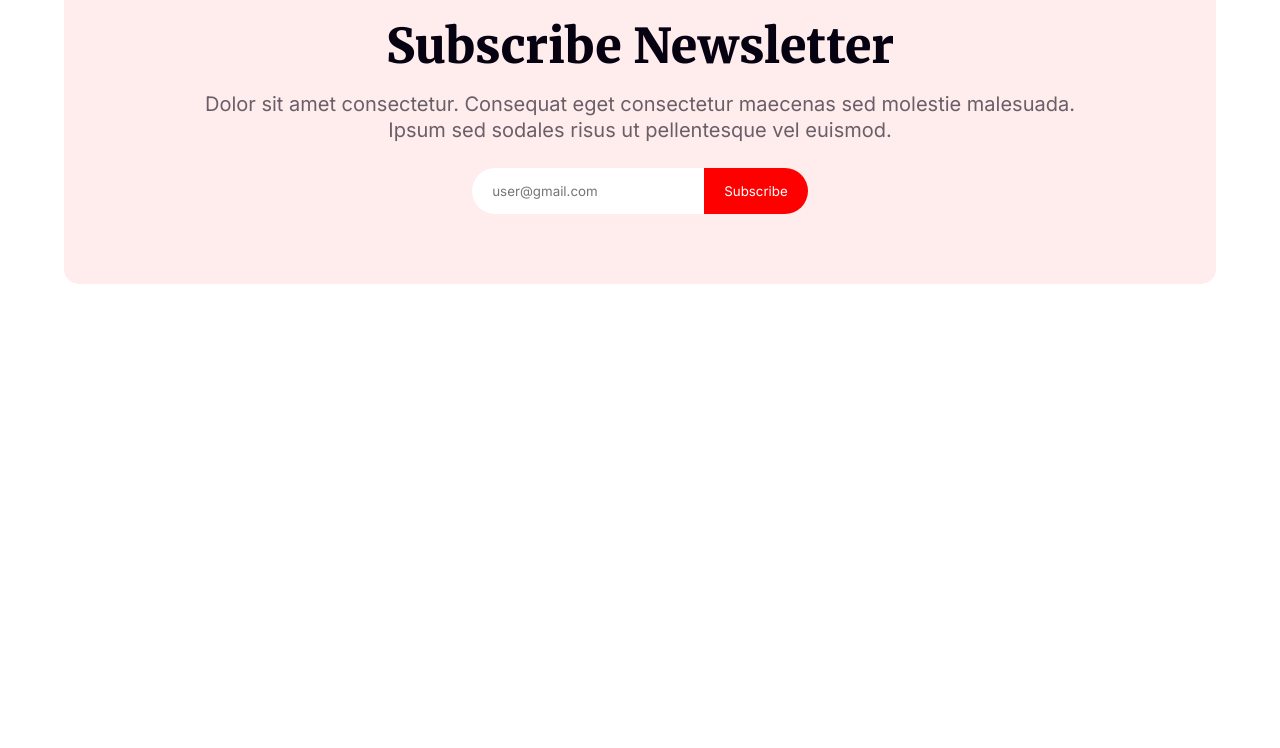
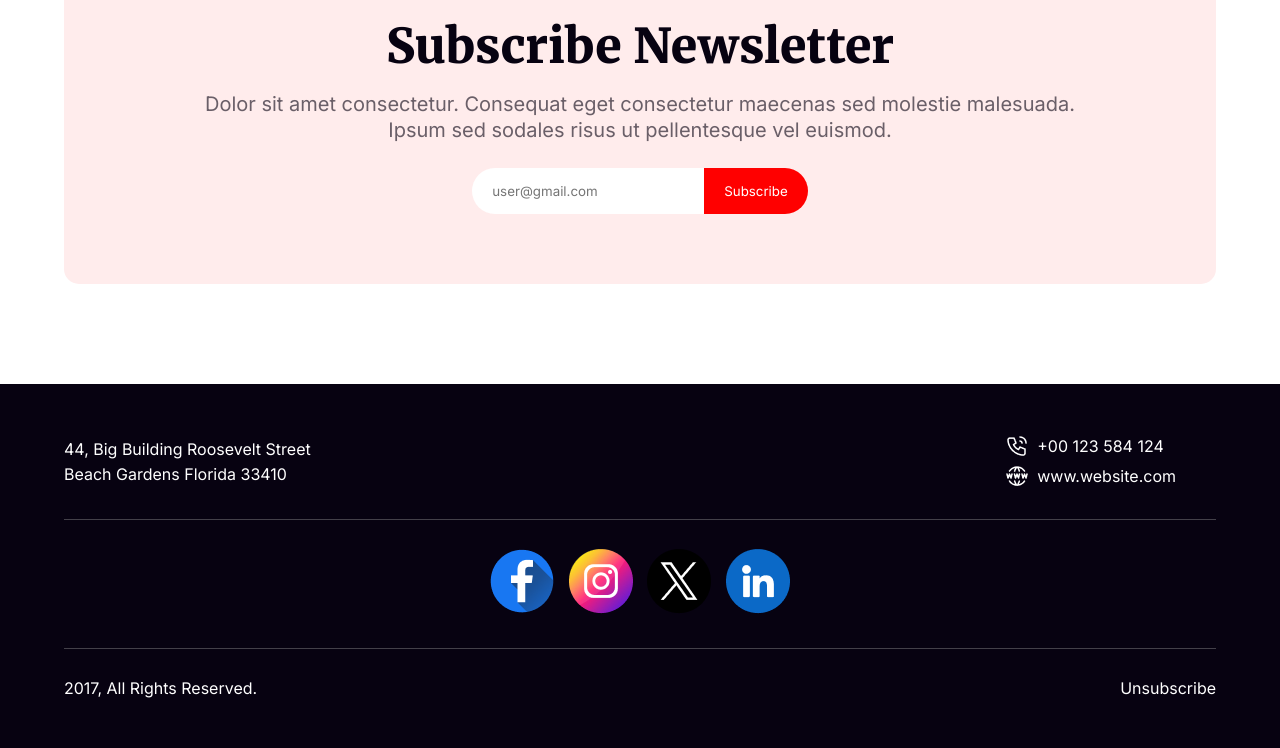
Before and after one commit to amin-babu/new-year-offer, a plain HTML site: page index.html in a window 1280 px wide. Shown: the part 5613-6361 px from the top of the page. Before the commit the page ends 5997 px from the top, so only its background shows below. Drawn offline with Linux system fonts and the light colour scheme.

Commit message:
project done

```diff
--- a/index.html
+++ b/index.html
@@ -123,6 +123,35 @@
       </form>
     </section>
   </main>
+
+  <footer>
+    <div class="footer-info">
+      <div class="address">
+        <p>44, Big Building Roosevelt Street</p>
+        <p>Beach Gardens Florida 33410</p>
+      </div>
+      <div class="contact">
+        <p>
+          <img src="./icons/Call.png" alt=""> +00 123 584 124
+        </p>
+        <p>
+          <img src="./icons/Website.png" alt=""> www.website.com
+        </p>
+      </div>
+    </div>
+    <hr>
+    <div class="social">
+      <img src="./icons/Facebook.png" alt="">
+      <img src="./icons/Instagram.png" alt="">
+      <img src="./icons/Twitter.png" alt="">
+      <img src="./icons/Linkedin.png" alt="">
+    </div>
+    <hr>
+    <div class="copyright">
+      <p>2017, All Rights Reserved.</p>
+      <p>Unsubscribe</p>
+    </div>
+  </footer>
 </body>
 
 </html>
--- a/style.css
+++ b/style.css
@@ -334,3 +334,50 @@ form input[type='submit']{
   color: #FFFFFF;
   cursor: pointer;
 }
+
+/* --------------footer section------------ */
+
+footer {
+  background-color: #070211;
+  color: #FFFFFF;
+  padding: 50px 5%;
+}
+
+.footer-info {
+  display: flex;
+  justify-content: space-between;
+  align-items: center;
+}
+
+.contact p {
+  display: flex;
+  align-items: center;
+  gap: 8px;
+  margin-right: 40px;
+}
+
+.address p:first-child, .contact p:first-child {
+  margin-bottom: 5px;
+}
+
+footer hr {
+  height: 0.3px;
+  border: none;
+  background-color: #434049;
+  margin: 30px 0;
+}
+
+.social {
+  text-align: center;
+}
+
+.social img {
+  margin: 0 5px;
+}
+
+.copyright {
+  display: flex;
+  justify-content: space-between;
+}
+
+/* done :-) */
```
